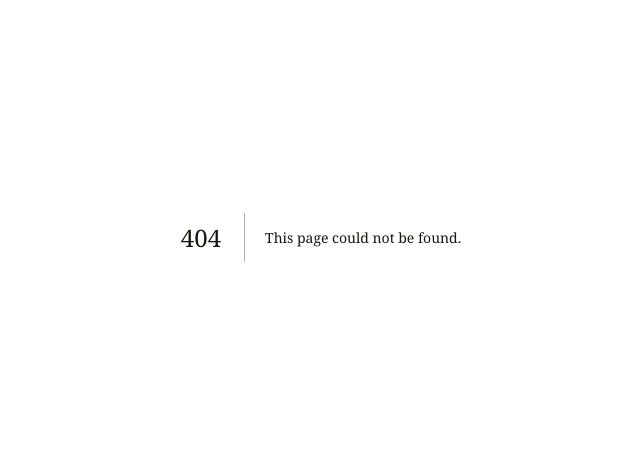
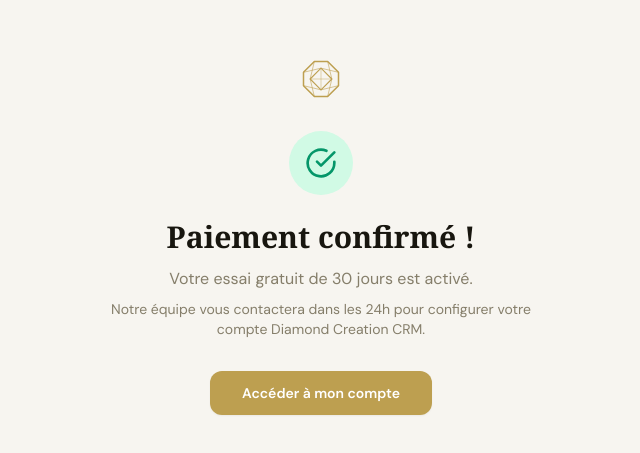
Before and after one commit to diamondcreationrd-arch/diamond-crm, a Next.js app: page /payment/success in a window 1280 px wide. Before the commit this address had no page. Shown: the part 163-616 px from the top of the page, without its empty margins (319-959 px from the left). Built offline with nearby package versions, Linux system fonts and the light colour scheme; a web font is replaced by a local one.

Commit message:
Create page.tsx

```diff
--- /dev/null
+++ b/src/app/payment/success/page.tsx
@@ -0,0 +1,28 @@
+import Link from "next/link";
+import { DiamondLogo } from "@/components/DiamondLogo";
+import { CheckCircle } from "lucide-react";
+
+export default function PaymentSuccessPage() {
+  return (
+    <div className="min-h-screen bg-diamond-bg flex flex-col items-center justify-center px-4">
+      <DiamondLogo size={40} color="#BD9F50" />
+      <div className="mt-8 text-center max-w-md">
+        <div className="w-16 h-16 bg-emerald-100 rounded-full flex items-center justify-center mx-auto mb-6">
+          <CheckCircle size={32} className="text-emerald-600" />
+        </div>
+        <h1 className="font-display font-bold text-diamond-text text-3xl mb-3">
+          Paiement confirmé !
+        </h1>
+        <p className="text-diamond-muted font-body mb-2">
+          Votre essai gratuit de 30 jours est activé.
+        </p>
+        <p className="text-diamond-muted font-body text-sm mb-8">
+          Notre équipe vous contactera dans les 24h pour configurer votre compte Diamond Creation CRM.
+        </p>
+        <Link href="/login" className="btn-gold px-8 py-3 text-sm inline-block">
+          Accéder à mon compte
+        </Link>
+      </div>
+    </div>
+  );
+}
```
